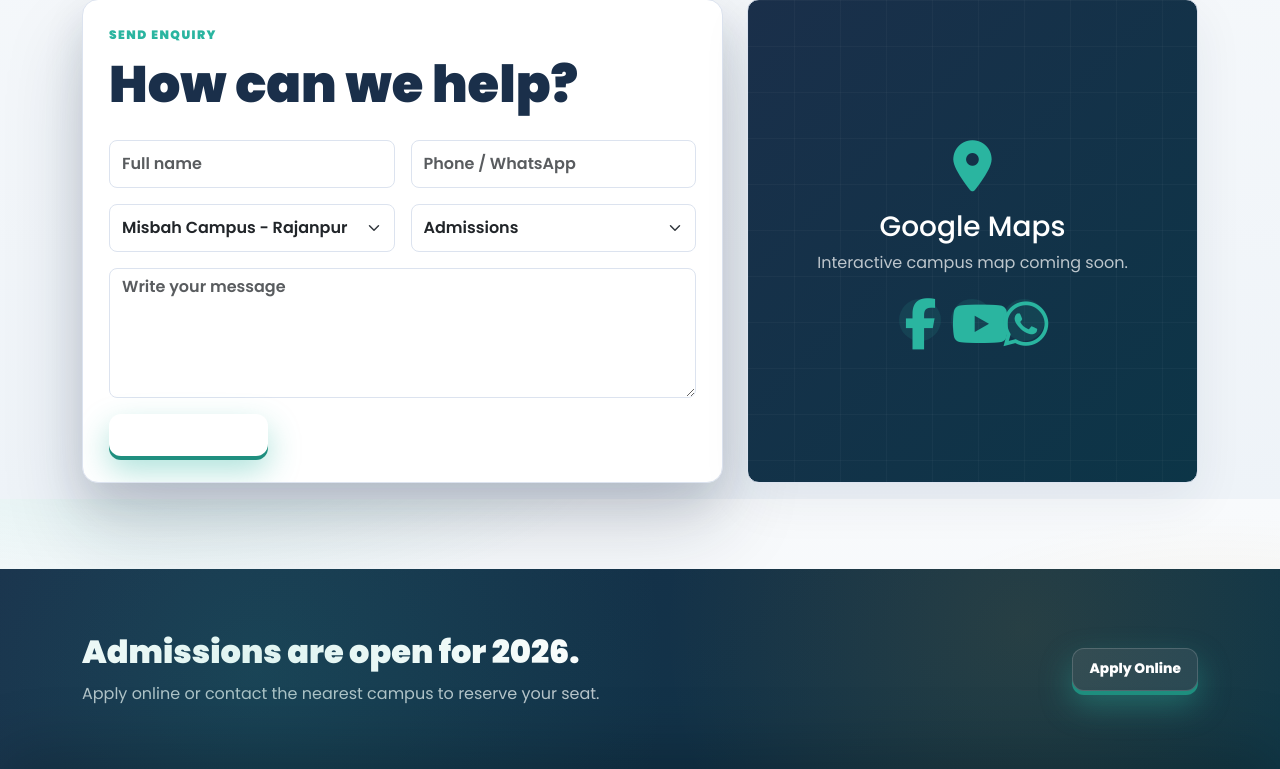
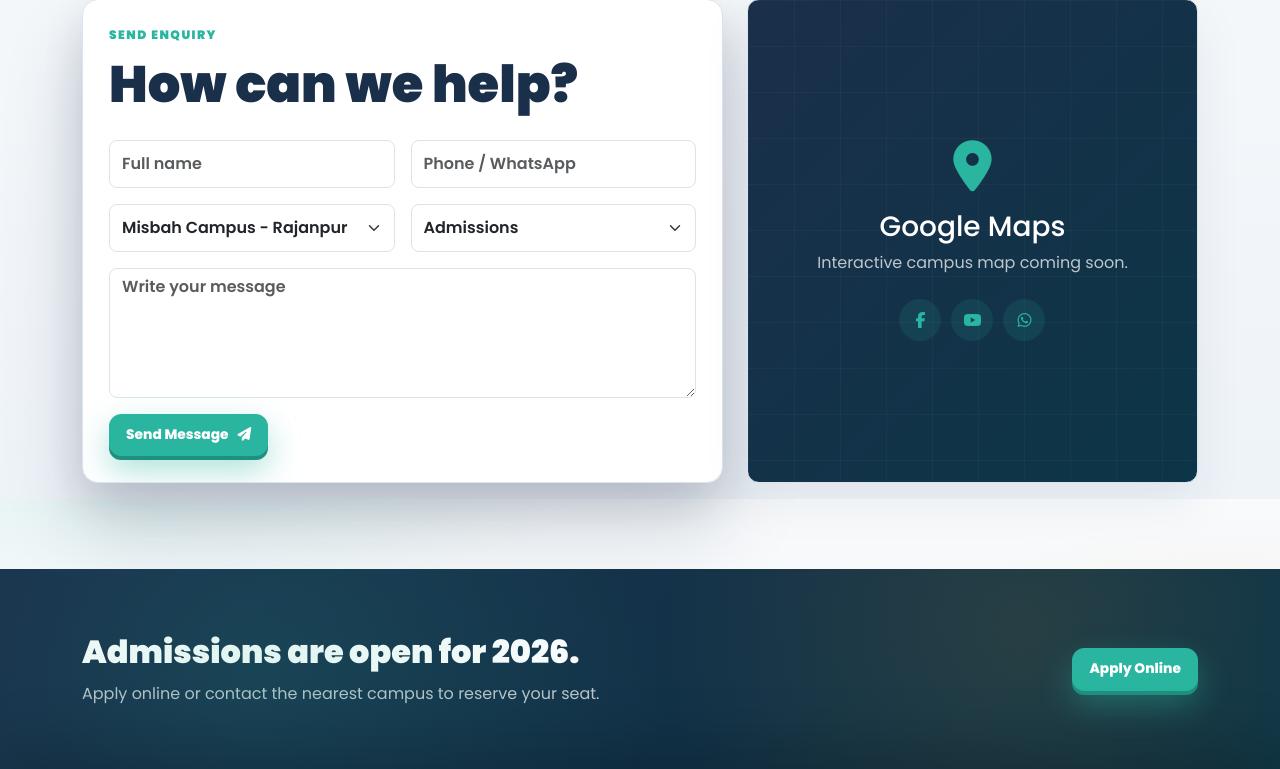
Before and after one commit to planneransarabbas140-sudo/quaid-college, a PHP site: page /contact.php in a window 1280 px wide. Shown: the part 1901-2670 px from the top of the page. Run offline with PHP 8.4, Linux system fonts and the light colour scheme.

Commit message:
Fix contact page visual glitches

```diff
--- a/about.php
+++ b/about.php
@@ -13,7 +13,7 @@ $public_nav_active = 'about';
     <link href="https://fonts.googleapis.com/css2?family=Poppins:wght@400;500;600;700;800;900&display=swap" rel="stylesheet">
     <link href="https://cdn.jsdelivr.net/npm/bootstrap@5.3.3/dist/css/bootstrap.min.css" rel="stylesheet">
     <link href="https://cdnjs.cloudflare.com/ajax/libs/font-awesome/6.5.0/css/all.min.css" rel="stylesheet">
-    <link href="assets/css/public-site.css?v=4" rel="stylesheet">
+    <link href="assets/css/public-site.css?v=5" rel="stylesheet">
     <style>
         * { box-sizing:border-box; }
         body { margin:0; font-family:Poppins,sans-serif; color:var(--navy); background:#fff; }
--- a/assets/css/public-site.css
+++ b/assets/css/public-site.css
@@ -199,6 +199,13 @@ img.responsive, .responsive-img {
     box-shadow: none;
 }
 
+.btn-teal {
+    background: var(--teal);
+    color: var(--white);
+    border-color: var(--teal);
+    box-shadow: 0 14px 30px rgba(42, 181, 160, 0.24);
+}
+
 .portal-btn i {
     color: var(--teal);
     font-size: 0.95rem;
@@ -230,6 +237,12 @@ img.responsive, .responsive-img {
     background: rgba(42, 181, 160, 0.16);
     border-color: rgba(42, 181, 160, 0.44);
     box-shadow: 0 12px 26px rgba(0, 0, 0, 0.16);
+}
+
+.btn-teal:hover {
+    background: #33c8b1;
+    border-color: #33c8b1;
+    box-shadow: 0 16px 34px rgba(42, 181, 160, 0.34);
 }
 
 .btn-outline-lightish {
--- a/contact.php
+++ b/contact.php
@@ -13,7 +13,7 @@ $public_nav_active = 'contact';
     <link href="https://fonts.googleapis.com/css2?family=Poppins:wght@400;500;600;700;800;900&display=swap" rel="stylesheet">
     <link href="https://cdn.jsdelivr.net/npm/bootstrap@5.3.3/dist/css/bootstrap.min.css" rel="stylesheet">
     <link href="https://cdnjs.cloudflare.com/ajax/libs/font-awesome/6.5.0/css/all.min.css" rel="stylesheet">
-    <link href="assets/css/public-site.css?v=4" rel="stylesheet">
+    <link href="assets/css/public-site.css?v=5" rel="stylesheet">
     <style>
         * { box-sizing:border-box; }
         body { margin:0; font-family:Poppins,sans-serif; color:var(--navy); background:#fff; }
@@ -48,9 +48,10 @@ $public_nav_active = 'contact';
         .map-card { min-height:420px; display:grid; place-items:center; text-align:center; color:#fff; background:linear-gradient(135deg,var(--navy),#0c3547); overflow:hidden; position:relative; }
         .map-card::before { content:""; position:absolute; inset:0; background-image:linear-gradient(rgba(255,255,255,.06) 1px, transparent 1px), linear-gradient(90deg, rgba(255,255,255,.06) 1px, transparent 1px); background-size:46px 46px; opacity:.55; }
         .map-card > div { position:relative; z-index:2; }
-        .map-card i { font-size:3.2rem; color:var(--teal); margin-bottom:18px; }
+        .map-card > div > i { font-size:3.2rem; color:var(--teal); margin-bottom:18px; }
         .socials { display:flex; gap:10px; flex-wrap:wrap; }
         .socials a { width:42px; height:42px; border-radius:50%; display:grid; place-items:center; background:rgba(42,181,160,.12); color:var(--teal); transition:300ms ease; }
+        .socials a i { font-size:1rem; margin:0; color:inherit; }
         .socials a:hover { background:var(--teal); color:#fff; transform:translateY(-3px); }
         .cta { background:linear-gradient(135deg,var(--navy),#0c3547); color:#fff; padding:64px 0; }
         .cta h2 { font-weight:900; margin:0 0 10px; }
--- a/includes/campus-page.php
+++ b/includes/campus-page.php
@@ -31,7 +31,7 @@ $hero_bg = htmlspecialchars($c['image'] ?? 'assets/images/image1.png', ENT_QUOTE
     <link href="https://fonts.googleapis.com/css2?family=Poppins:wght@400;500;600;700;800;900&display=swap" rel="stylesheet">
     <link href="https://cdn.jsdelivr.net/npm/bootstrap@5.3.3/dist/css/bootstrap.min.css" rel="stylesheet">
     <link href="https://cdnjs.cloudflare.com/ajax/libs/font-awesome/6.5.0/css/all.min.css" rel="stylesheet">
-    <link href="assets/css/public-site.css?v=4" rel="stylesheet">
+    <link href="assets/css/public-site.css?v=5" rel="stylesheet">
     <link href="assets/css/campus.css?v=3" rel="stylesheet">
 </head>
 <body class="campus-page modern-ui">
--- a/index.php
+++ b/index.php
@@ -99,7 +99,7 @@ unset($slide);
 
     <!-- AOS Animation -->
     <link href="https://cdn.jsdelivr.net/npm/aos@2.3.4/dist/aos.css" rel="stylesheet" media="print" onload="this.media='all'">
-    <link href="assets/css/public-site.css?v=4" rel="stylesheet">
+    <link href="assets/css/public-site.css?v=5" rel="stylesheet">
 
     <style>
 
--- a/news.php
+++ b/news.php
@@ -13,7 +13,7 @@ $public_nav_active = 'news';
     <link href="https://fonts.googleapis.com/css2?family=Poppins:wght@400;500;600;700;800;900&display=swap" rel="stylesheet">
     <link href="https://cdn.jsdelivr.net/npm/bootstrap@5.3.3/dist/css/bootstrap.min.css" rel="stylesheet">
     <link href="https://cdnjs.cloudflare.com/ajax/libs/font-awesome/6.5.0/css/all.min.css" rel="stylesheet">
-    <link href="assets/css/public-site.css?v=4" rel="stylesheet">
+    <link href="assets/css/public-site.css?v=5" rel="stylesheet">
     <style>
         * { box-sizing: border-box; }
         body { margin:0; font-family:Poppins,sans-serif; background:var(--light); color:var(--navy); }
--- a/programs.php
+++ b/programs.php
@@ -13,7 +13,7 @@ $public_nav_active = 'programs';
     <link href="https://fonts.googleapis.com/css2?family=Poppins:wght@400;500;600;700;800;900&display=swap" rel="stylesheet">
     <link href="https://cdn.jsdelivr.net/npm/bootstrap@5.3.3/dist/css/bootstrap.min.css" rel="stylesheet">
     <link href="https://cdnjs.cloudflare.com/ajax/libs/font-awesome/6.5.0/css/all.min.css" rel="stylesheet">
-    <link href="assets/css/public-site.css?v=4" rel="stylesheet">
+    <link href="assets/css/public-site.css?v=5" rel="stylesheet">
     <style>
         * { box-sizing:border-box; }
         body { margin:0; font-family:Poppins,sans-serif; color:var(--navy); background:#fff; }
```
